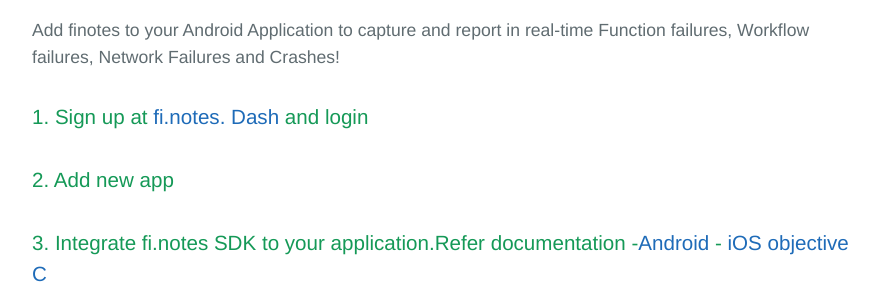
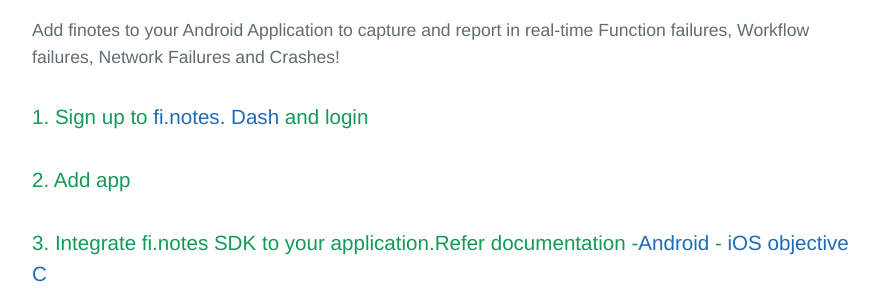
Before and after one commit to finotes/finotes.github.io, a Jekyll site: the page built from index.html, in a window 1280 px wide. Shown: the part 258-558 px from the top of the page, without its empty margins (192-1087 px from the left). Built offline with Jekyll 4.4.1, drawn with Linux system fonts in a browser that asks for light colours; some web fonts are replaced.

Commit message:
Update index.html

```diff
--- a/index.html
+++ b/index.html
@@ -6,10 +6,10 @@ title: Finotes SDK
 	<h1>Finotes Integration - Quickstart</h1>
 	<p>Add finotes to your Android Application to capture and report in real-time Function failures,
 Workflow failures, Network Failures and Crashes!</p>
-	<h3>1. Sign up at <a href="app.finotes.com/" target="_blank">fi.notes. Dash</a> and login</h3>
-	<h3>2. Add new app </h3>
+	<h3>1. Sign up to <a href="app.finotes.com/" target="_blank">fi.notes. Dash</a> and login</h3>
+	<h3>2. Add app </h3>
 	<h3>3. Integrate fi.notes SDK to your application.Refer documentation -<a href="/2018/01/19/android-java-docs" target="_blank">Android</a> - <a href="/2018/01/19/ios-docs" target="_blank">iOS objective C</a></h3>
 	<h3>4. Test integration.Refer documentation - <a href="/2018/01/19/android-java-docs#test" target="_blank">Android</a> - <a href="/2018/01/19/ios-docs#test" target="_blank">iOS objective C</a></h3>
-	<h3>5. Get any of these <a href="https://finotes.github.io/ticket_types.html target="_blank"">tickets</a> you have targetted to report.</h3>
+	<h3>5. Get any of these <a href="https://finotes.github.io/ticket_types.html target="_blank">tickets</a> you have targetted to report.</h3>
 
 </div><!-- /.blurb -->
```
